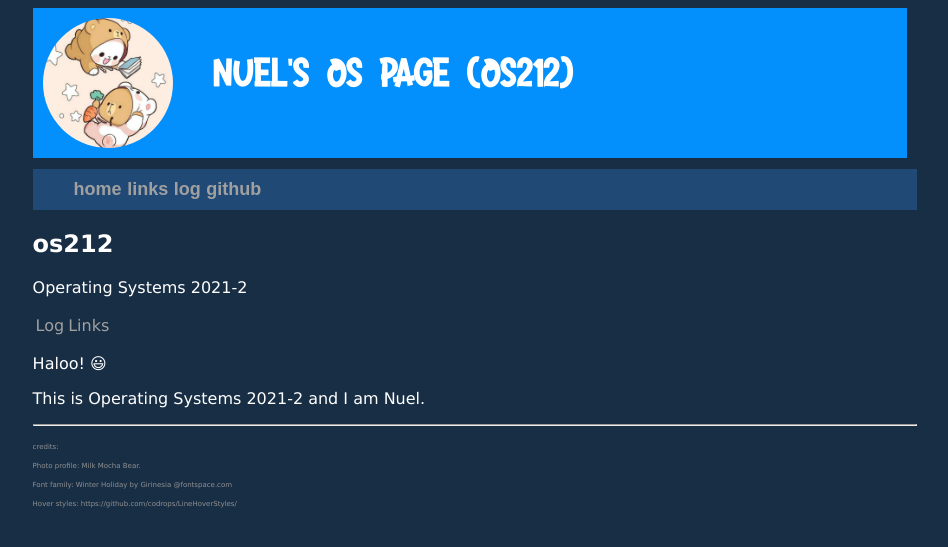
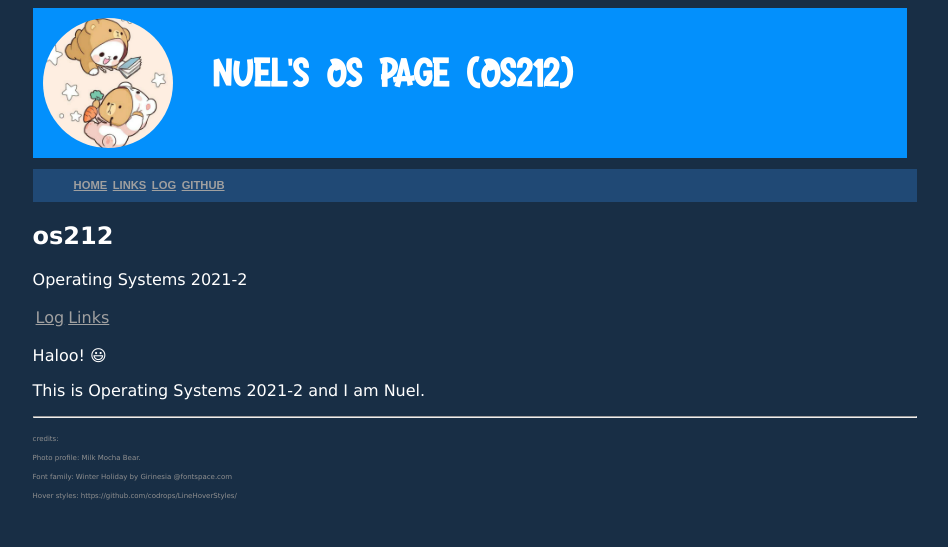
Before and after one commit to Hzz-Hzz/os212, a Jekyll site: the page built from index.md, in a window 1280 px wide. Shown: the top 547 px of the page, without its empty margins (165-1113 px from the left). Built offline with Jekyll 4.4.1, drawn with Linux system fonts in a browser that asks for light colours; our own code applies the rules of GitHub Pages for plain Markdown files.

Commit message:
Update extra_style.css

```diff
--- a/assets/css/extra_style.css
+++ b/assets/css/extra_style.css
@@ -10,8 +10,17 @@
 
 /* initiation */
 
+body {
+    --color-text: #111;
+    --color-number: #999;
+    --color-bg: #fff;
+    --color-link: #1352d1;
+    --color-link-hover: #111;
+}
+
+
 a {
-    text-decoration: none;
+    /* text-decoration: none; */
     color: var(--color-link);
     outline: none;
 }
@@ -49,7 +58,7 @@ a:focus-visible {
 
 .link {
     cursor: pointer;
-    font-size: 18px;
+    /* font-size: 18px; */
     position: relative;
     white-space: nowrap;
     color: var(--color-text);
@@ -130,7 +139,9 @@ a:not(.link--kale):hover::before {
 .link--kale {
     font-family: halyard-display, sans-serif;
     font-weight: 600;
-    text-transform: lowercase;
+    /*
+      text-transform: lowercase;
+    */
 }
 
 .link--kale::before {
```
